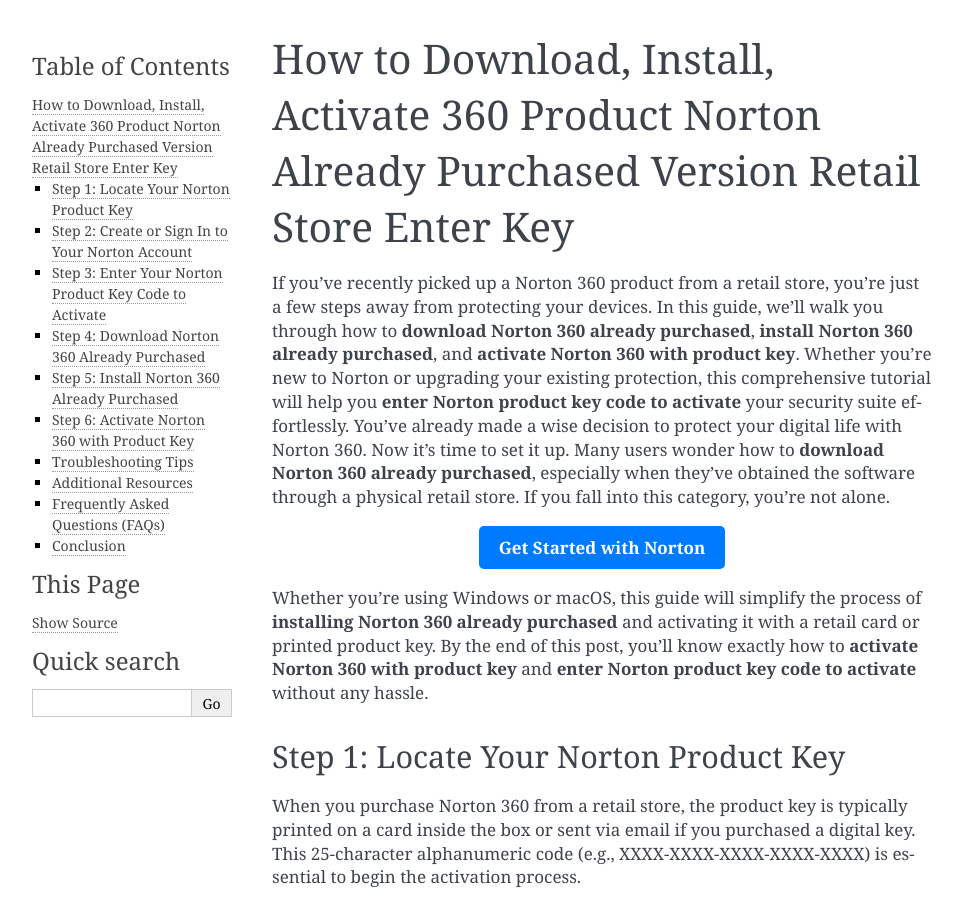
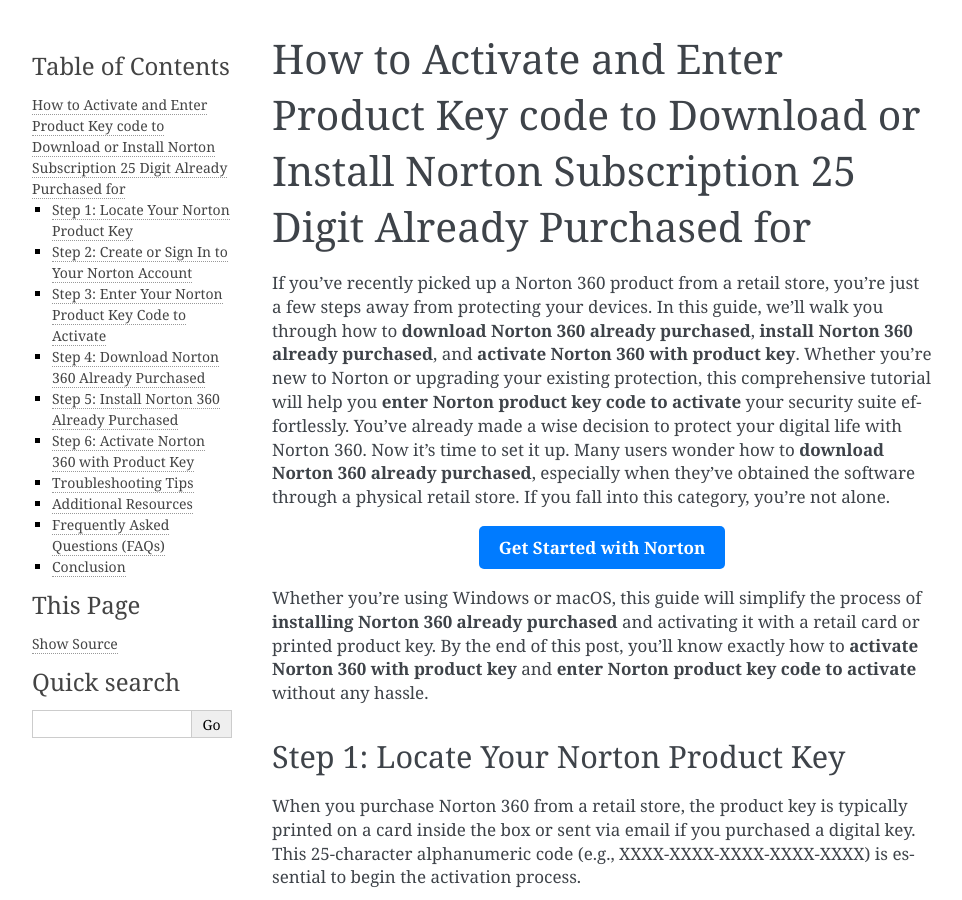
Before and after one commit to lewisralph/Cloudnortroon, a Sphinx documentation site: the page built from docs/index.rst, in a window 1280 px wide and 900 px high. Shown: the whole window, without its empty margins (148-1110 px from the left). Built offline with Sphinx 7.4.7, drawn with Linux system fonts in a browser that asks for light colours.

Commit message:
Update index.rst

```diff
--- a/docs/index.rst
+++ b/docs/index.rst
@@ -1,4 +1,4 @@
-How to Download, Install, Activate 360 Product Norton Already Purchased Version Retail Store Enter Key
+How to Activate and Enter Product Key code to Download or Install Norton Subscription 25 Digit Already Purchased for
 =====================================================================================================
 
 If you've recently picked up a Norton 360 product from a retail store, you're just a few steps away from protecting your devices. In this guide, we'll walk you through how to **download Norton 360 already purchased**, **install Norton 360 already purchased**, and **activate Norton 360 with product key**. Whether you're new to Norton or upgrading your existing protection, this comprehensive tutorial will help you **enter Norton product key code to activate** your security suite effortlessly.
```
